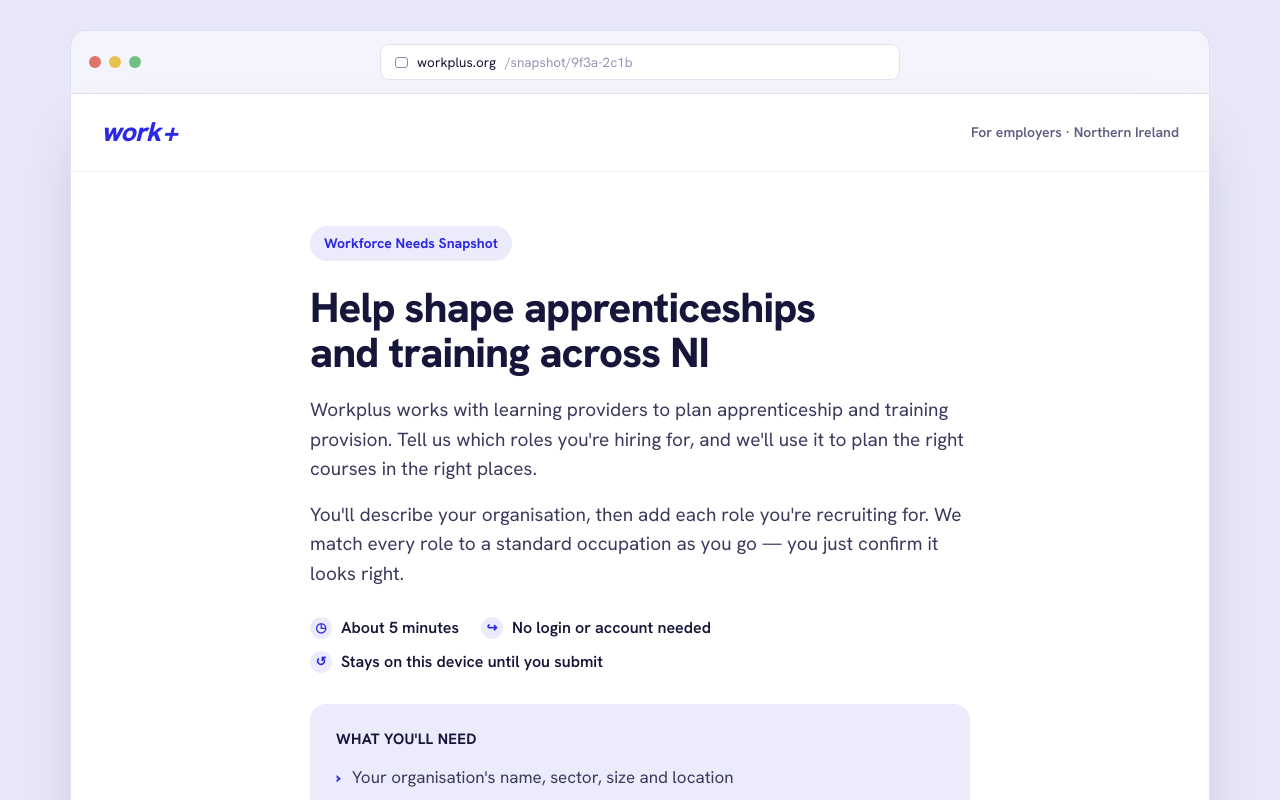
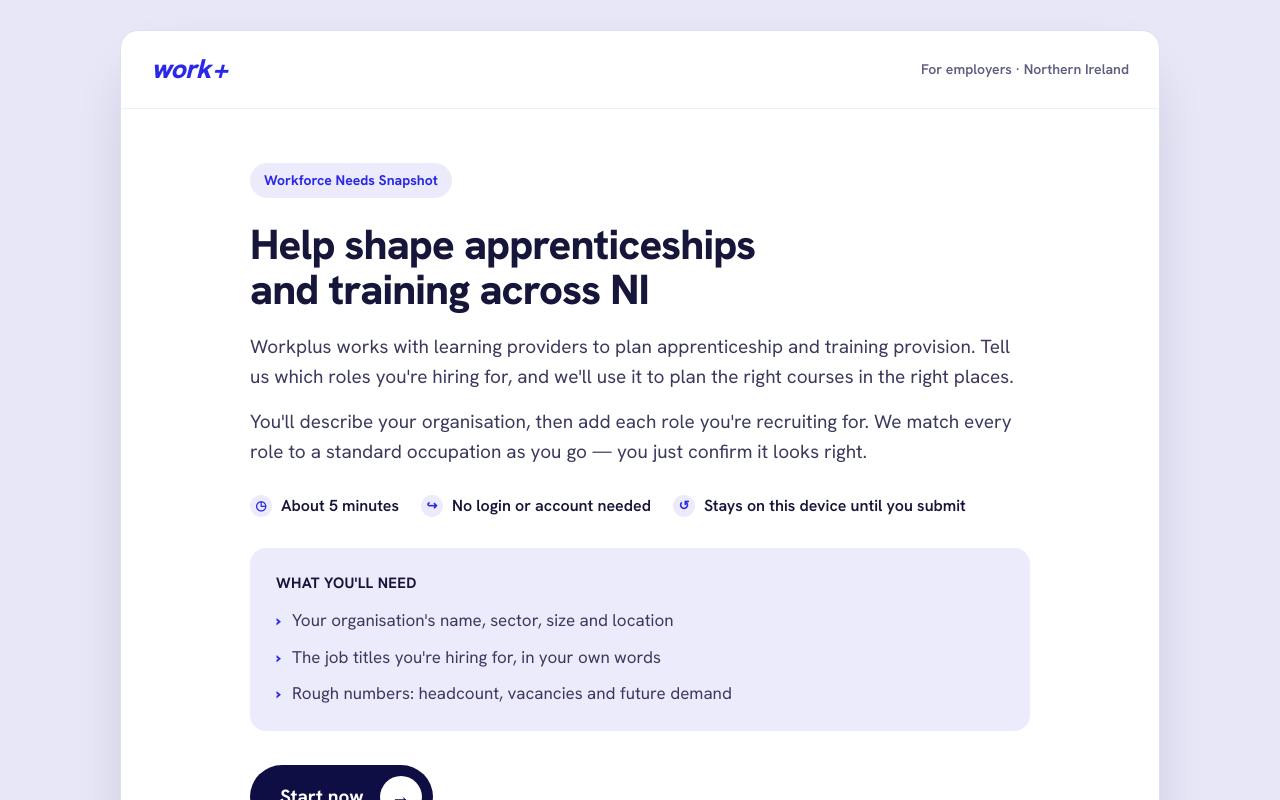
Before and after one commit to TandemCreativeDev/workplus-prototype, a Next.js app: page / in a window 1280 px wide. Shown: the top 800 px of the page. Built offline with nearby package versions, Linux system fonts and the light colour scheme.

Commit message:
fix: remove claude design frame

```diff
--- a/src/app/WorkforceSnapshot.tsx
+++ b/src/app/WorkforceSnapshot.tsx
@@ -2,7 +2,6 @@
 
 import { SnapshotProvider, useSnapshot } from "@/lib/useSnapshot";
 import { MatchProvider } from "@/lib/matchStore";
-import { BrowserFrame } from "@/components/BrowserFrame";
 import { AppHeader } from "@/components/AppHeader";
 import { Welcome } from "@/components/screens/Welcome";
 import { OrgDetails } from "@/components/screens/OrgDetails";
@@ -45,14 +44,45 @@ export default function WorkforceSnapshot() {
   return (
     <SnapshotProvider>
       <MatchProvider>
-        <BrowserFrame>
-          <AppHeader />
-          <main style={{ padding: "54px 30px 70px" }}>
-            <div style={{ maxWidth: 660, margin: "0 auto" }}>
-              <ScreenSwitch />
+        <div
+          style={{
+            minHeight: "100vh",
+            background: "#e7e7f7",
+            padding: "30px 22px",
+            display: "flex",
+            justifyContent: "center",
+            alignItems: "flex-start",
+          }}
+        >
+          <div style={{ width: "100%", maxWidth: 1040 }}>
+            <div
+              style={{
+                background: "#fff",
+                border: "1px solid #dfdff2",
+                borderRadius: 18,
+                overflow: "hidden",
+                boxShadow: "0 24px 60px -28px rgba(20,20,70,.32)",
+              }}
+            >
+              <AppHeader />
+              <main style={{ padding: "54px 30px 70px" }}>
+                <div style={{ maxWidth: 780, margin: "0 auto" }}>
+                  <ScreenSwitch />
+                </div>
+              </main>
             </div>
-          </main>
-        </BrowserFrame>
+            <p
+              style={{
+                textAlign: "center",
+                fontSize: 13,
+                color: "#9494b6",
+                margin: "18px 0 0",
+              }}
+            >
+              Workplus · Workforce Needs Snapshot · Proof of concept
+            </p>
+          </div>
+        </div>
       </MatchProvider>
     </SnapshotProvider>
   );
--- a/src/components/BrowserFrame.tsx
+++ /dev/null
@@ -1,83 +0,0 @@
-import type { ReactNode } from "react";
-
-export function BrowserFrame({ children }: { children: ReactNode }) {
-  return (
-    <div
-      style={{
-        minHeight: "100vh",
-        background: "#e7e7f7",
-        padding: "30px 22px",
-        display: "flex",
-        justifyContent: "center",
-        alignItems: "flex-start",
-      }}
-    >
-      <div style={{ width: "100%", maxWidth: "1140px" }}>
-        <div
-          style={{
-            display: "flex",
-            alignItems: "center",
-            gap: 14,
-            background: "#f4f4fc",
-            border: "1px solid #dfdff2",
-            borderBottom: "none",
-            borderRadius: "16px 16px 0 0",
-            padding: "13px 18px",
-          }}
-        >
-          <div style={{ display: "flex", gap: 8 }}>
-            <span style={{ width: 12, height: 12, borderRadius: "50%", background: "#e1746a" }} />
-            <span style={{ width: 12, height: 12, borderRadius: "50%", background: "#e6c14e" }} />
-            <span style={{ width: 12, height: 12, borderRadius: "50%", background: "#6fc081" }} />
-          </div>
-          <div
-            style={{
-              flex: 1,
-              display: "flex",
-              alignItems: "center",
-              gap: 9,
-              background: "#fff",
-              border: "1px solid #e2e2f0",
-              borderRadius: 9,
-              padding: "7px 14px",
-              maxWidth: 520,
-              margin: "0 auto",
-              color: "#6b6b8c",
-              fontSize: 13.5,
-            }}
-          >
-            <span
-              style={{
-                display: "inline-flex",
-                width: 13,
-                height: 11,
-                border: "1.8px solid #8a8aac",
-                borderRadius: 3,
-                flex: "none",
-              }}
-            />
-            <span style={{ color: "#16163a" }}>workplus.org</span>
-            <span style={{ color: "#9595b8" }}>/snapshot/9f3a-2c1b</span>
-          </div>
-          <div style={{ width: 52 }} />
-        </div>
-
-        <div
-          style={{
-            background: "#fff",
-            border: "1px solid #dfdff2",
-            borderRadius: "0 0 16px 16px",
-            overflow: "hidden",
-            boxShadow: "0 24px 60px -28px rgba(20,20,70,.32)",
-          }}
-        >
-          {children}
-        </div>
-
-        <p style={{ textAlign: "center", fontSize: 13, color: "#9494b6", margin: "18px 0 0" }}>
-          Workplus · Workforce Needs Snapshot · Proof of concept
-        </p>
-      </div>
-    </div>
-  );
-}
```
